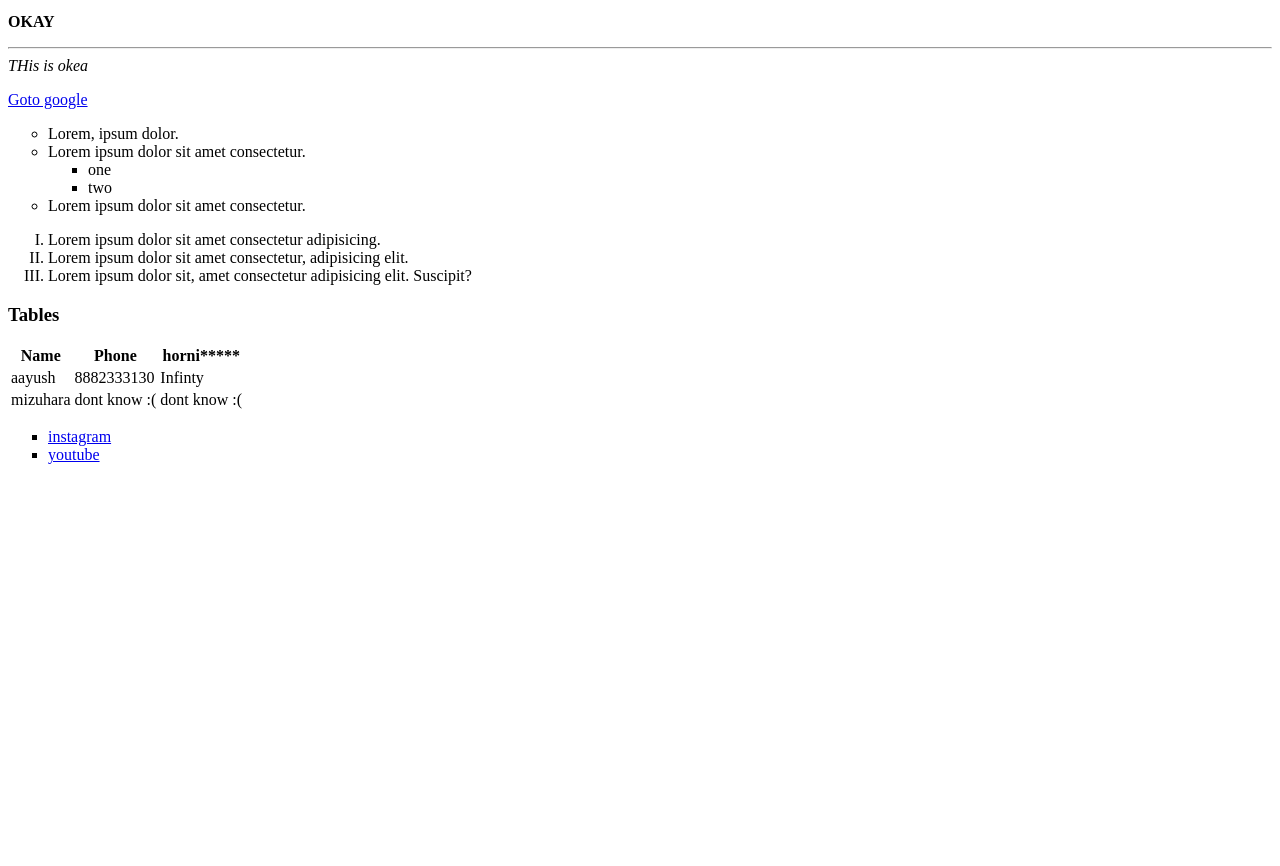
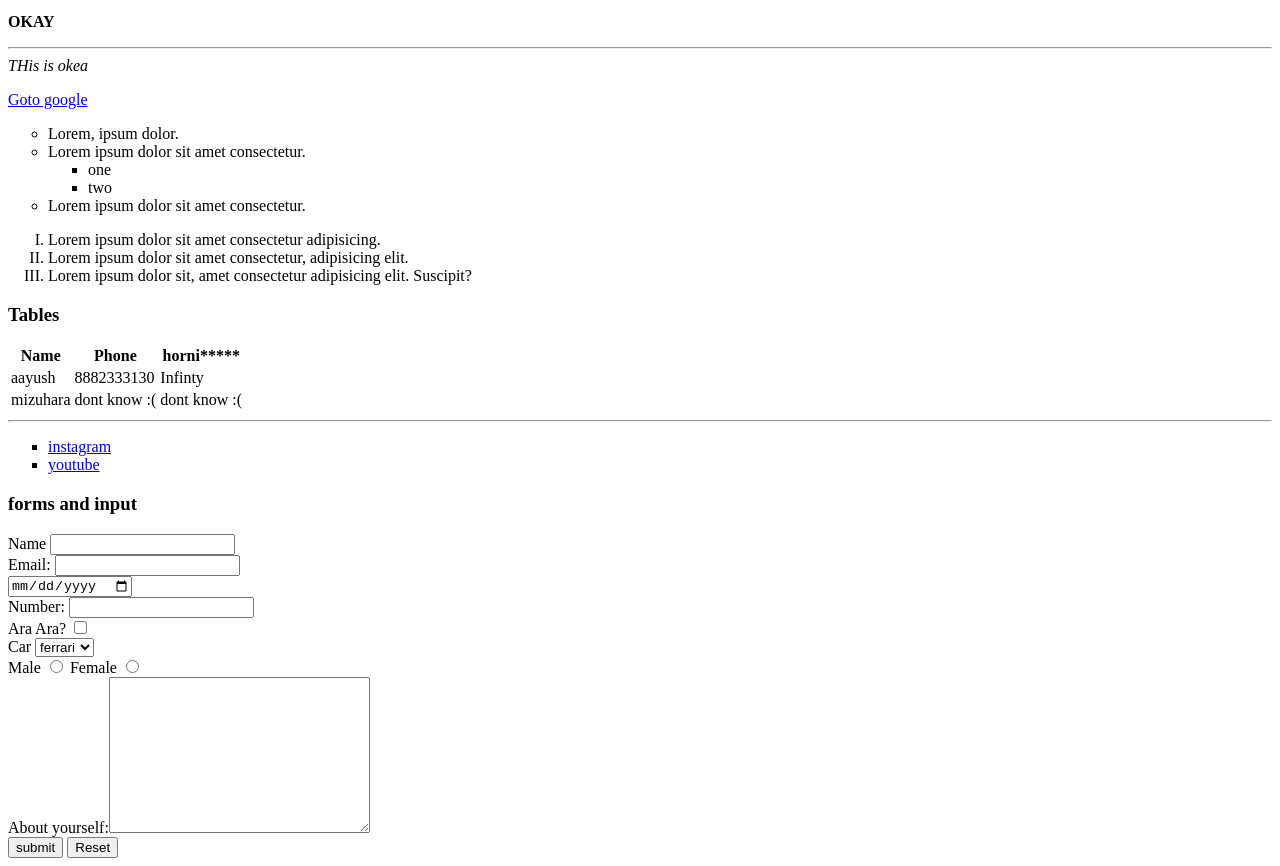
Before and after one commit to ResponseTime/Web-Development, a plain HTML site: page first.html in a window 1280 px wide. Shown: the part 119-985 px from the top of the page. Before the commit the page ends 800 px from the top, so only its background shows below. Drawn offline with Linux system fonts and the light colour scheme.

Commit message:
forms input textarea checkbox radio select label div

```diff
--- a/first.html
+++ b/first.html
@@ -58,11 +58,49 @@
             </tr>
         </tbody>
     </table>
-    <ul type = "square">
+    <hr>
+    <ul type="square">
         <li><a href="https://instagram.com" target="blank"> instagram</a></li>
         <li><a href="https://youtube.com" target="_blank">youtube</a></li>
     </ul>
+    <h3>forms and input</h3>
+    <form action="backend.java">
 
+        <div>
+            <label for="n">Name</label>
+            <input type="text" name="name" id="n">
+        </div>
+        <div>
+            Email: <input type="email" name="email">
+        </div>
+        <div>
+            <input type="date" name="Date" id="">
+        </div>
+        <div>
+            Number: <input type="number" name="num" id="">
+        </div>
+        <div>
+            <label for="ara">Ara Ara?</label>
+            <input type="checkbox" name="checkboc" id="ara">
+        </div>
+        <div>
+            <label for="car">Car</label>
+            <select name="car" id="car">Choose your car
+                <option value="Lambo">lambo</option>
+                <option value="ferrari" selected>ferrari</option>
+            </select>
+        </div>
+        <div>
+            Male <input type="radio" name="gen" id=""> Female <input type="radio" name="gen" id="">
+        </div>
+        <div>
+            About yourself:<textarea name="text" id="" cols="30" rows="10"></textarea>
+        </div>
+        <div>
+            <input type="submit" value="submit">
+            <input type="reset" value="Reset">
+        </div>
+    </form>
 </body>
 
 </html>
```
